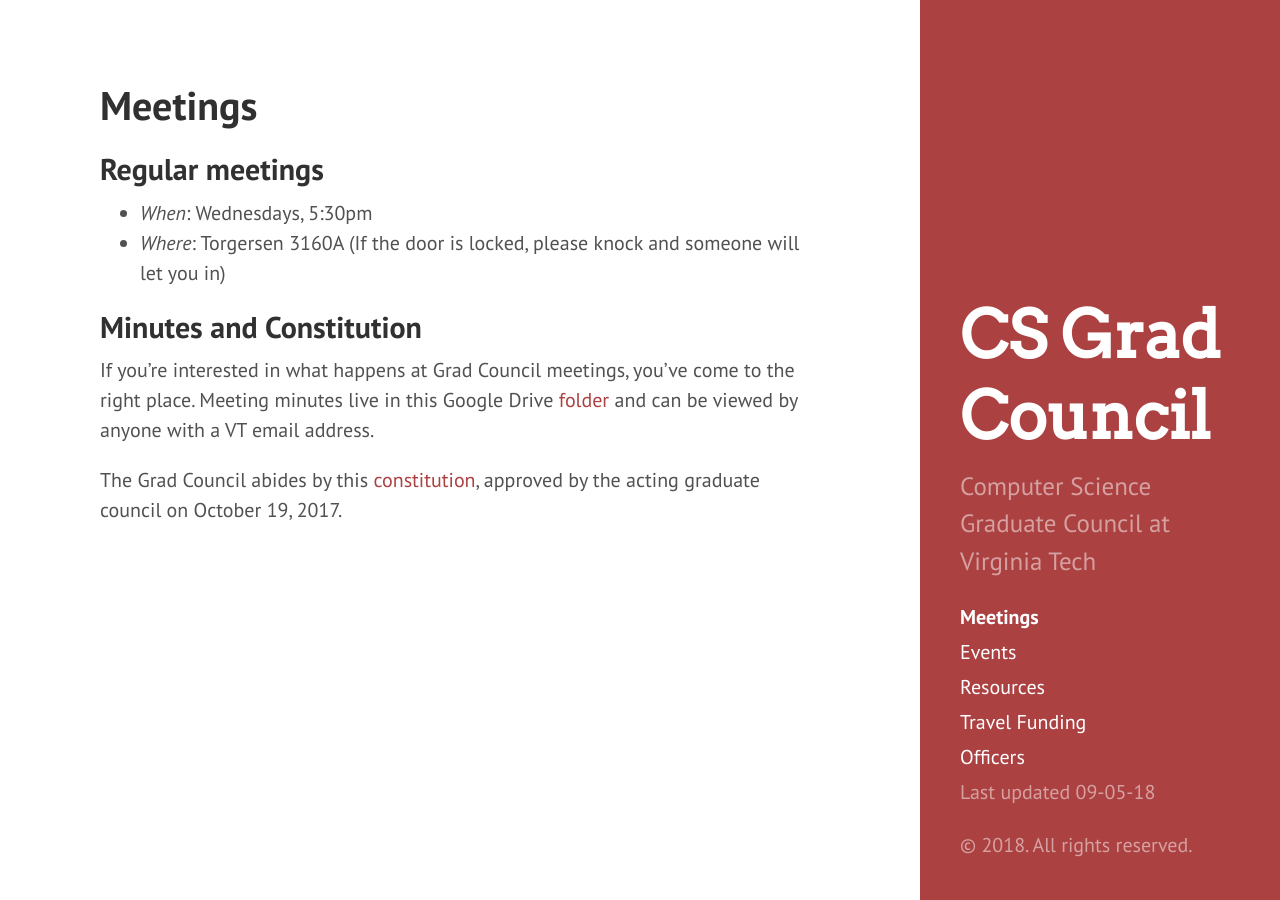
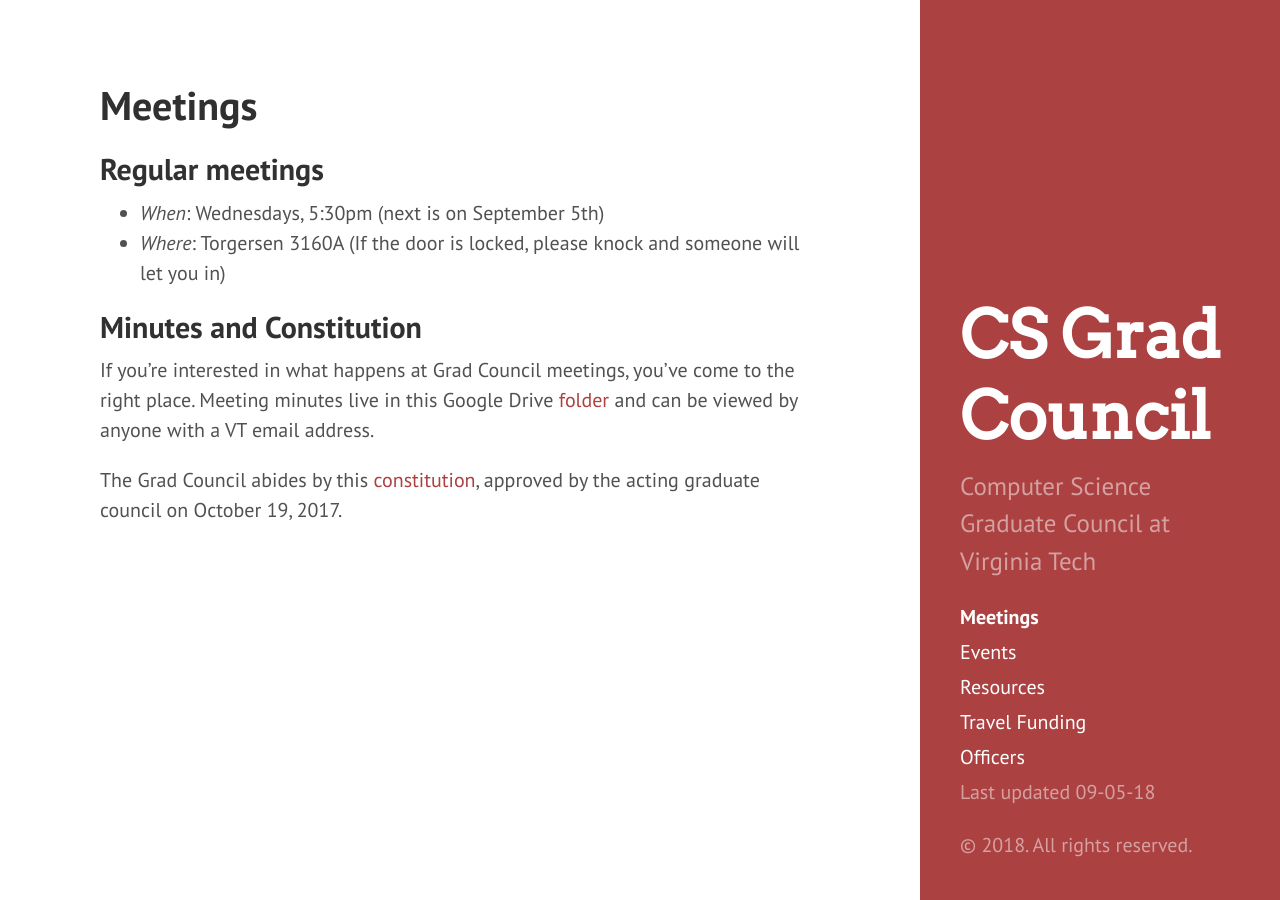
Before and after one commit to CSGraduateCouncil-VirginiaTech/csgc-website, a Jekyll site: the page built from csgc-jekyll-src/meetings.md, in a window 1280 px wide. Built offline with Jekyll 4.4.1, drawn with Linux system fonts in a browser that asks for light colours.

Commit message:
Meeting date.

```diff
--- a/csgc-jekyll-src/meetings.md
+++ b/csgc-jekyll-src/meetings.md
@@ -5,7 +5,7 @@
 ---
 
 ## Regular meetings
-* *When*: Wednesdays, 5:30pm
+* *When*: Wednesdays, 5:30pm (next is on September 5th)
 * *Where*: Torgersen 3160A (If the door is locked, please knock and someone will let you in)
 
 ## Minutes and Constitution
```
